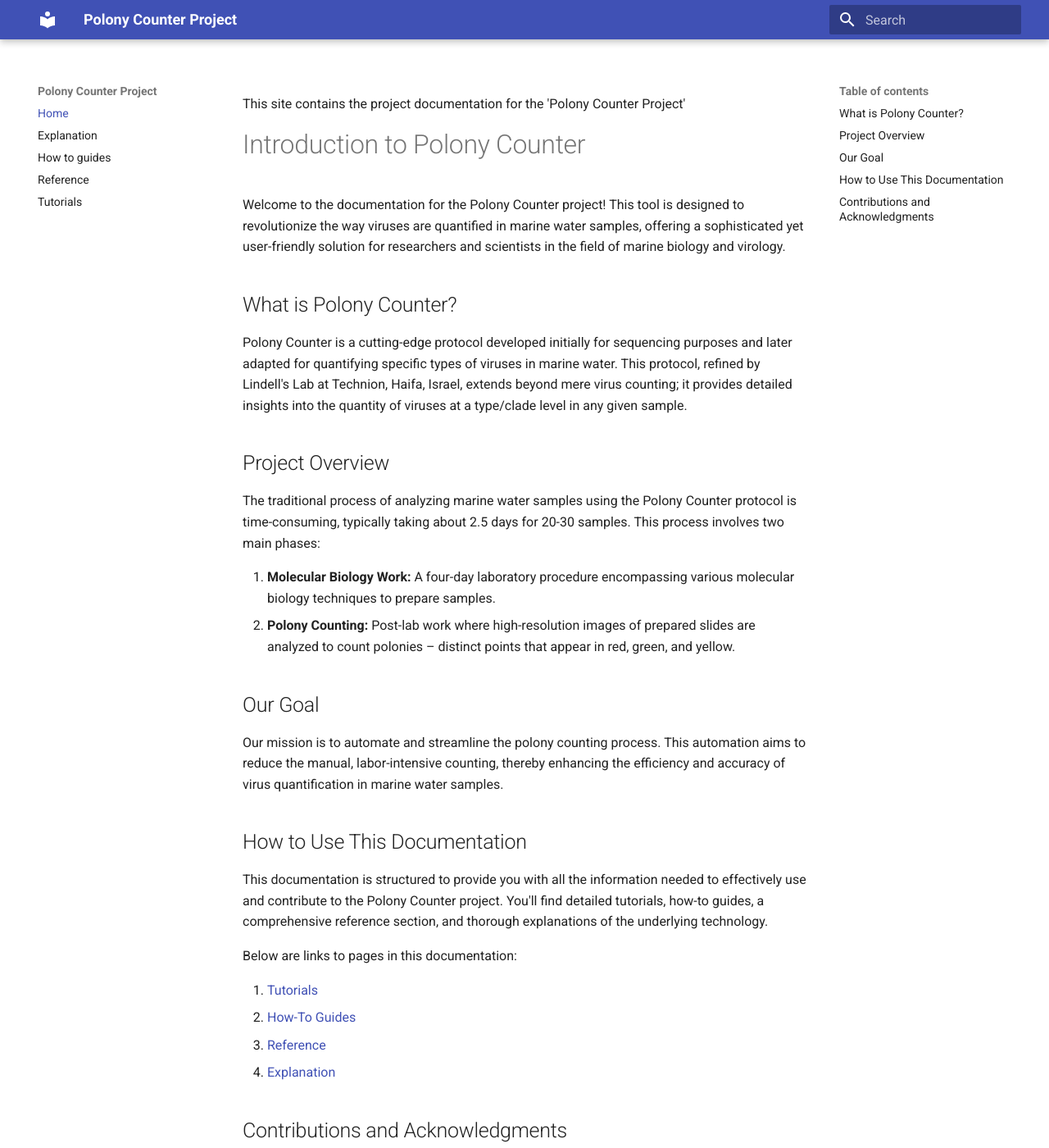
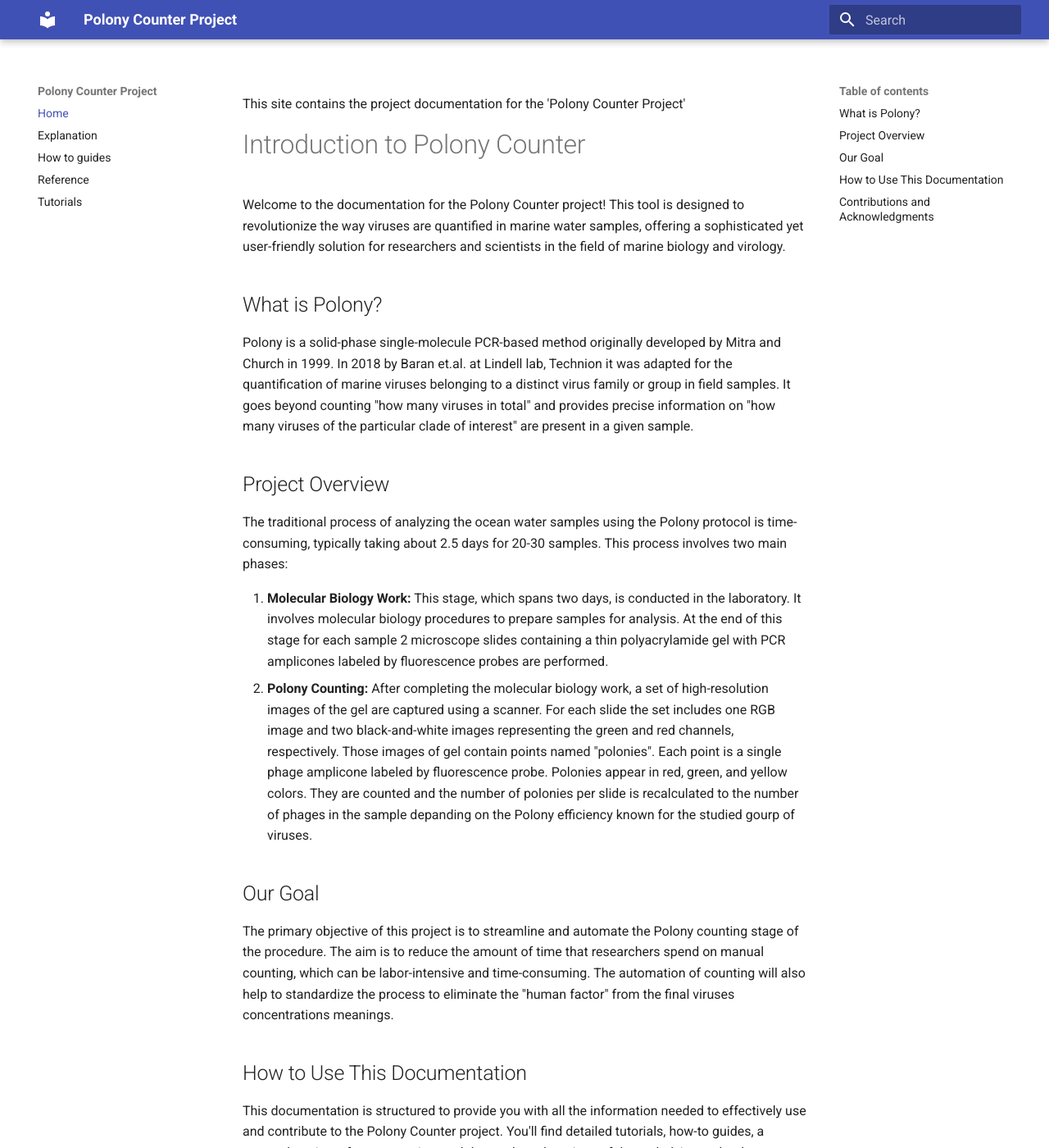
Before and after one commit to kirill-push/polony-counting, an MkDocs documentation site: the page built from docs/index.md, in a window 1280 px wide and 1400 px high. Shown: the whole window at 82% size. Built offline with MkDocs 1.6.1 and Material for MkDocs 9.7.7, drawn with Linux system fonts in a browser that asks for light colours; some of the changed text lies outside the part shown.

Commit message:
docs: :memo: update main documentation page
correct main description of project's documentation according to researchers recomendations

```diff
--- a/docs/index.md
+++ b/docs/index.md
@@ -4,20 +4,20 @@ This site contains the project documentation for the 'Polony Counter Project'
 
 Welcome to the documentation for the Polony Counter project! This tool is designed to revolutionize the way viruses are quantified in marine water samples, offering a sophisticated yet user-friendly solution for researchers and scientists in the field of marine biology and virology.
 
-## What is Polony Counter?
+## What is Polony?
 
-Polony Counter is a cutting-edge protocol developed initially for sequencing purposes and later adapted for quantifying specific types of viruses in marine water. This protocol, refined by Lindell's Lab at Technion, Haifa, Israel, extends beyond mere virus counting; it provides detailed insights into the quantity of viruses at a type/clade level in any given sample.
+Polony is a solid-phase single-molecule PCR-based method originally developed by Mitra and Church in 1999. In 2018 by Baran et.al. at Lindell lab, Technion it was adapted for the quantification of marine viruses belonging to a distinct virus family or group in field samples. It goes beyond counting "how many viruses in total" and provides precise information on "how many viruses of the particular clade of interest" are present in a given sample.
 
 ## Project Overview
 
-The traditional process of analyzing marine water samples using the Polony Counter protocol is time-consuming, typically taking about 2.5 days for 20-30 samples. This process involves two main phases:
+The traditional process of analyzing the ocean water samples using the Polony protocol is time-consuming, typically taking about 2.5 days for 20-30 samples. This process involves two main phases:
 
-1. **Molecular Biology Work:** A four-day laboratory procedure encompassing various molecular biology techniques to prepare samples.
-2. **Polony Counting:** Post-lab work where high-resolution images of prepared slides are analyzed to count polonies – distinct points that appear in red, green, and yellow.
+1. **Molecular Biology Work:** This stage, which spans two days, is conducted in the laboratory. It involves molecular biology procedures to prepare samples for analysis. At the end of this stage for each sample 2 microscope slides containing a thin polyacrylamide gel with PCR amplicones labeled by fluorescence probes are performed.
+2. **Polony Counting:** After completing the molecular biology work, a set of high-resolution images of the gel are captured using a scanner. For each slide the set includes one RGB image and two black-and-white images representing the green and red channels, respectively. Those images of gel contain points named "polonies". Each point is a single phage amplicone labeled by fluorescence probe. Polonies appear in red, green, and yellow colors. They are counted and the number of polonies per slide is recalculated to the number of phages in the sample depanding on the Polony efficiency known for the studied gourp of viruses.
 
 ## Our Goal
 
-Our mission is to automate and streamline the polony counting process. This automation aims to reduce the manual, labor-intensive counting, thereby enhancing the efficiency and accuracy of virus quantification in marine water samples.
+The primary objective of this project is to streamline and automate the Polony counting stage of the procedure. The aim is to reduce the amount of time that researchers spend on manual counting, which can be labor-intensive and time-consuming. The automation of counting will also help to standardize the process to eliminate the "human factor" from the final viruses concentrations meanings.
 
 ## How to Use This Documentation
 
@@ -32,4 +32,6 @@ Below are links to pages in this documentation:
 
 ## Contributions and Acknowledgments
 
-We openly welcome contributions from developers, scientists, and researchers. Whether your expertise lies in image processing, machine learning, or molecular biology, your input can significantly enhance the capabilities of the Polony Counter. We also extend our gratitude to Lindell's Lab at Technion, whose pioneering work in developing the original Polony Counter protocol has been instrumental in the foundation of this project.
+We openly welcome contributions from developers, scientists, and researchers. Whether your expertise lies in image processing, machine learning, or molecular biology, your input can significantly enhance the capabilities of the Polony Counter.
+
+I also extend my gratitude to Lindell's Lab at Technion, whose pioneering work in developing the original **Polony protocol** has been instrumental in the foundation of this project.
```
